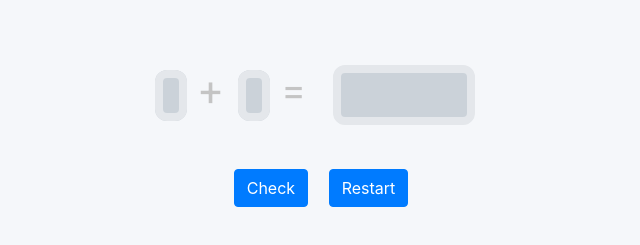
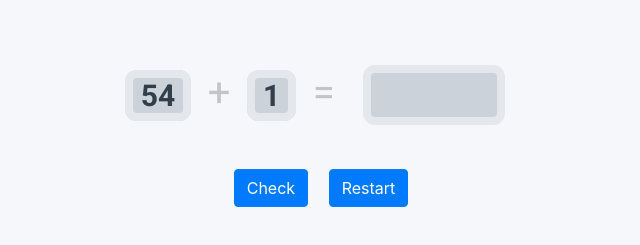
Before and after one commit to btech10423/Additiongame, a plain HTML site: page index.html in a window 1280 px wide. Shown: the part 353-598 px from the top of the page, without its empty margins (319-959 px from the left). Drawn offline with nearby package versions, Linux system fonts and the light colour scheme; a web font is replaced by a local one.

Commit message:
Update index.html

```diff
--- a/index.html
+++ b/index.html
@@ -30,7 +30,7 @@
         </div>
     </div>
 
-    <script src="./tourism.js"></script>
+    <script src="./script.js"></script>
 </body>
 
 </html>
```
